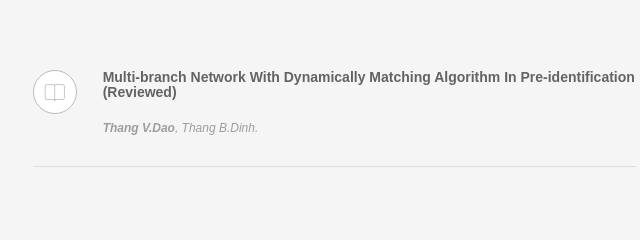
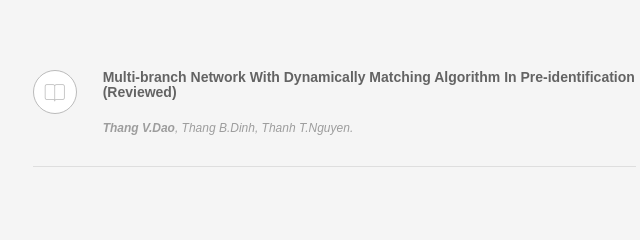
Before and after one commit to thang-dao/thang-dao.github.io, a plain HTML site: page index.html in a window 1280 px wide. Shown: the part 860-1100 px from the top of the page, 594-1234 px from the left. Drawn offline with Linux system fonts and the light colour scheme; files whose address does not match are found by name; a web font is replaced by a local one.

Commit message:
second commit

```diff
--- a/index.html
+++ b/index.html
@@ -149,7 +149,7 @@
                                                                         Pre-identification (Reviewed)</h3>
                                                                   <div class="description">
                                                                         <div class="citation"><b>Thang V.Dao</b>, Thang
-                                                                              B.Dinh.</div>
+                                                                              B.Dinh, Thanh T.Nguyen.</div>
                                                                   </div>
                                                             </div>
                                                       </div>
```
Also changed, not shown: publications.html (+1 -1 lines).
